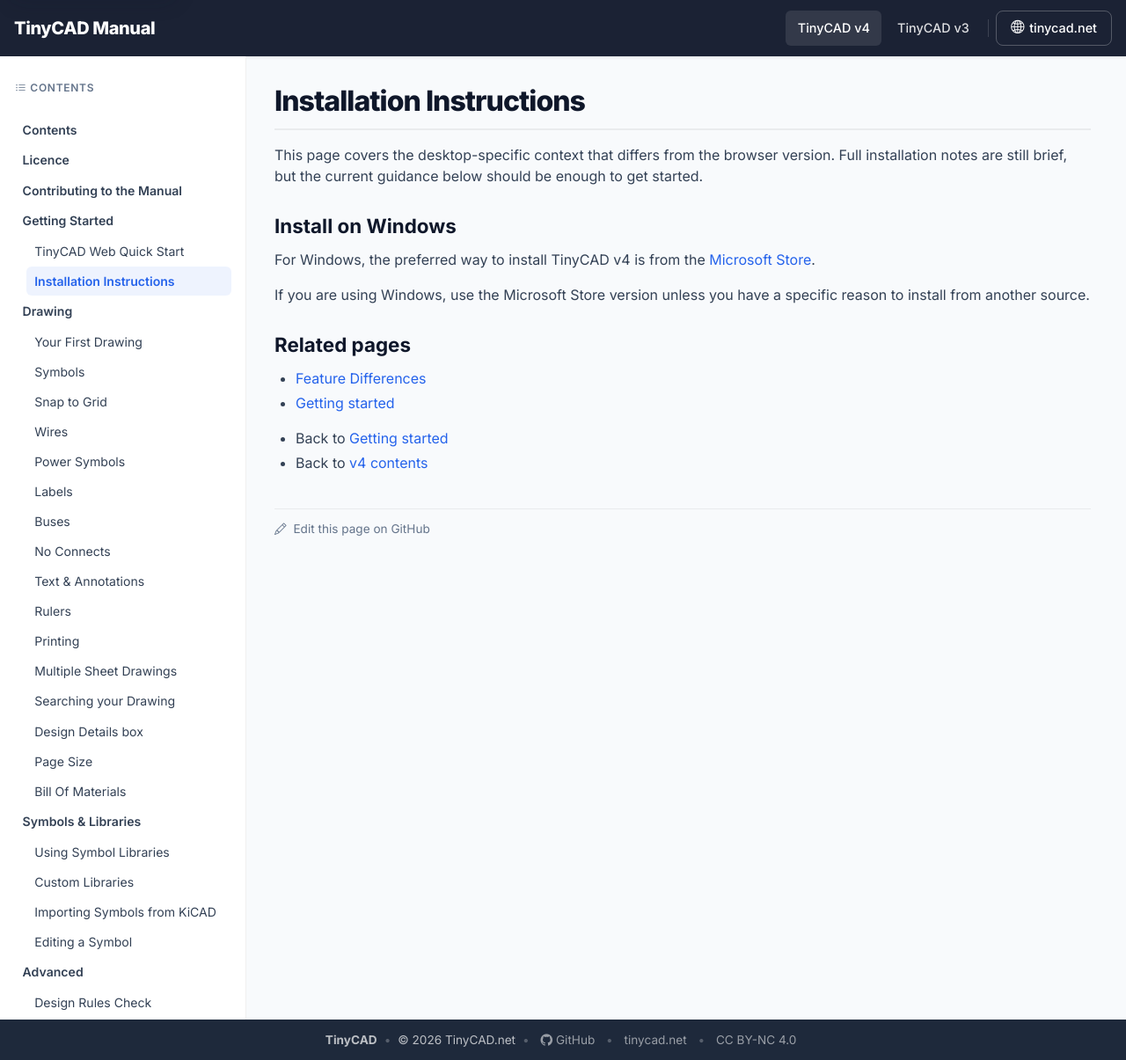
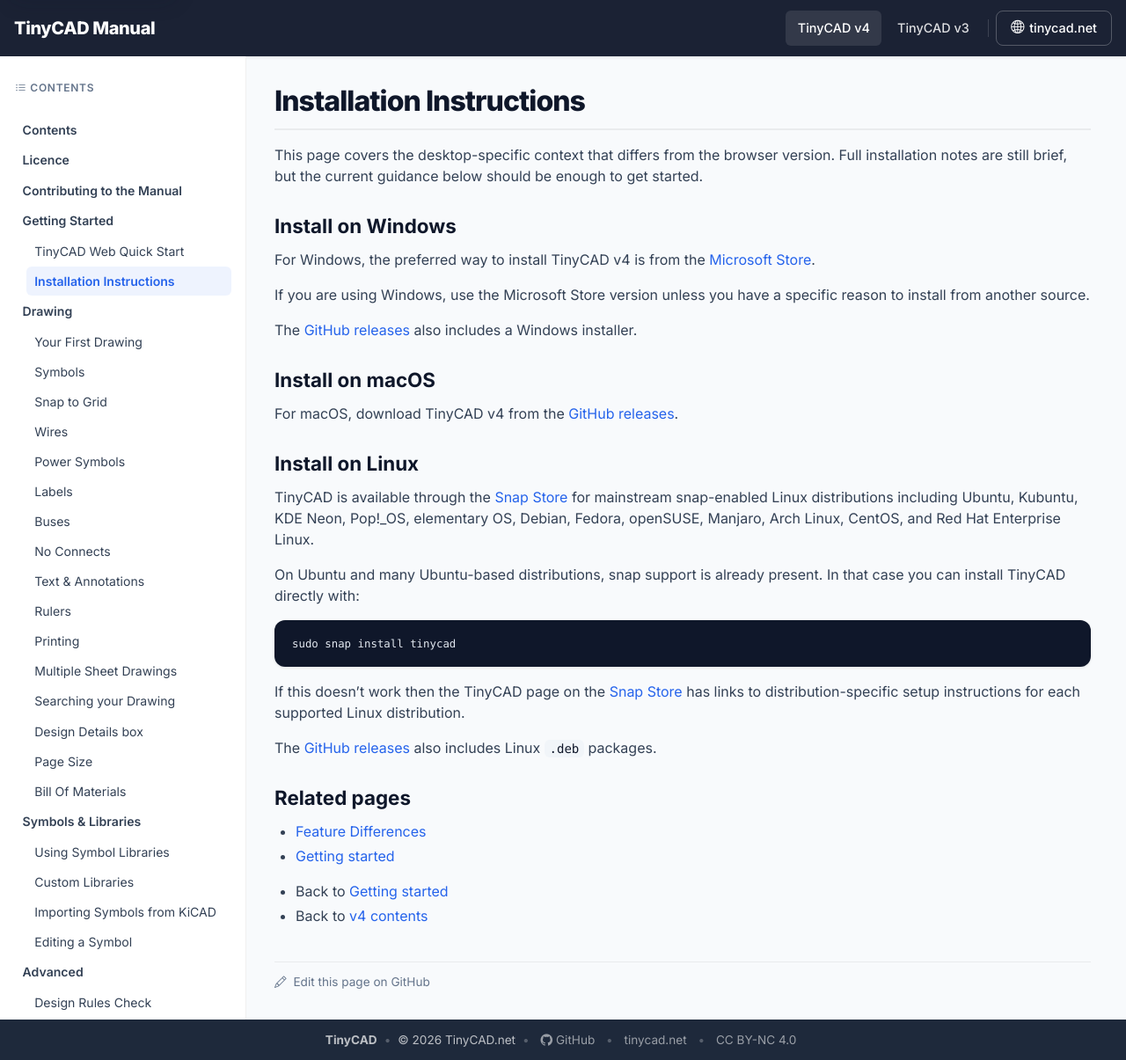
Before and after one commit to matt123p/TinyCAD-docs, a Jekyll site: the page built from docs/v4/TinyCAD-Desktop-App.md, in a window 1280 px wide. Shown: the whole page at 88% size. Built offline with Jekyll 4.4.1, drawn with Linux system fonts in a browser that asks for light colours; a style sheet for code colours, icons or effects is not loaded; our own code applies the rules of GitHub Pages for plain Markdown files.

Commit message:
Add Linux & MacOs installation documentation

````diff
--- a/docs/v4/TinyCAD-Desktop-App.md
+++ b/docs/v4/TinyCAD-Desktop-App.md
@@ -16,6 +16,32 @@
 If you are using Windows, use the Microsoft Store version unless you have a
 specific reason to install from another source.
 
+The [GitHub releases](https://github.com/matt123p/TinyCADv4/releases) also
+includes a Windows installer.
+
+## Install on macOS
+
+For macOS, download TinyCAD v4 from the
+[GitHub releases](https://github.com/matt123p/TinyCADv4/releases).
+
+## Install on Linux
+
+TinyCAD is available through the [Snap Store](https://snapcraft.io/tinycad) for
+mainstream snap-enabled Linux distributions including Ubuntu, Kubuntu, KDE Neon, Pop!_OS, elementary OS,
+Debian, Fedora, openSUSE, Manjaro, Arch Linux, CentOS, and Red Hat Enterprise
+Linux.
+
+On Ubuntu and many Ubuntu-based distributions, snap support is already present.
+In that case you can install TinyCAD directly with:
+
+```bash
+sudo snap install tinycad
+```
+If this doesn't work then the TinyCAD page on the [Snap Store](https://snapcraft.io/tinycad) has
+links to distribution-specific setup instructions for each supported Linux distribution.
+
+The [GitHub releases](https://github.com/matt123p/TinyCADv4/releases) also
+includes Linux `.deb` packages.
 
 
 ## Related pages
````
Also changed, not shown: docs/assets/hero-snap.png (added), 2 other files.
